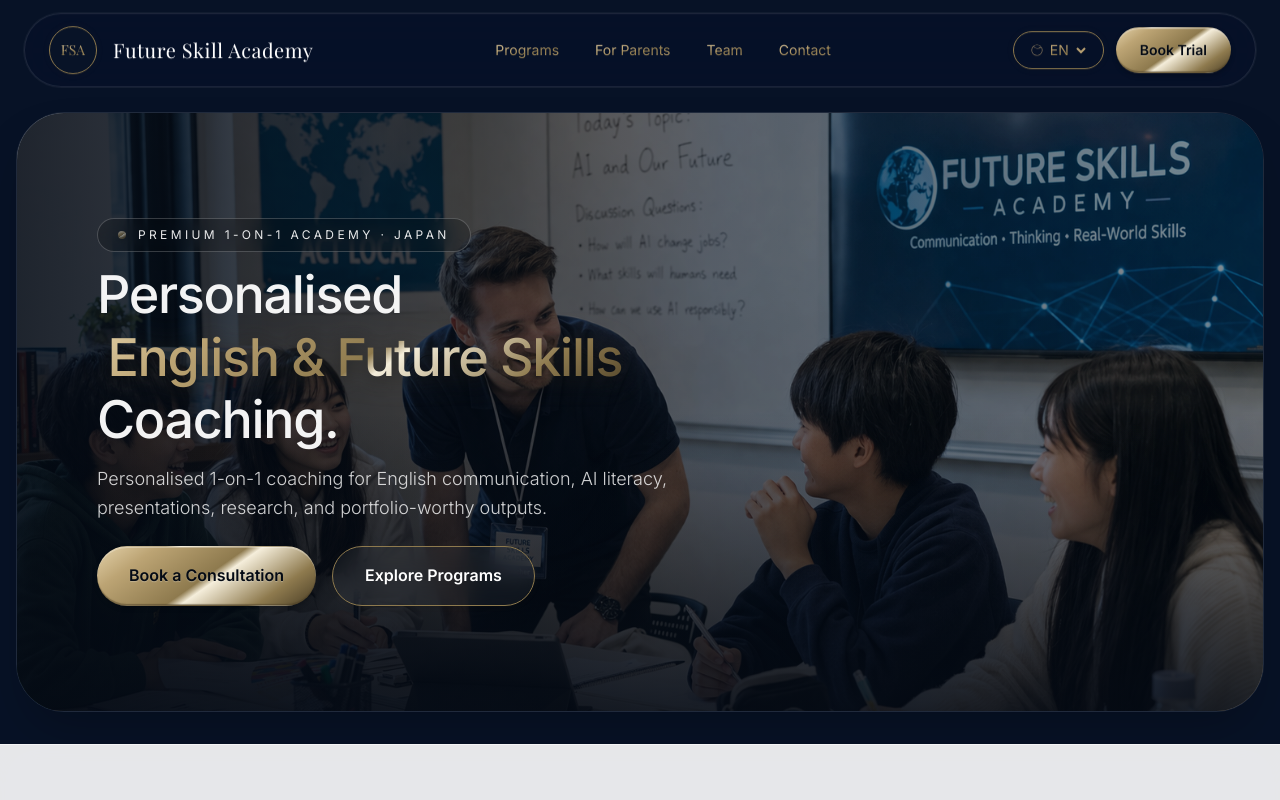
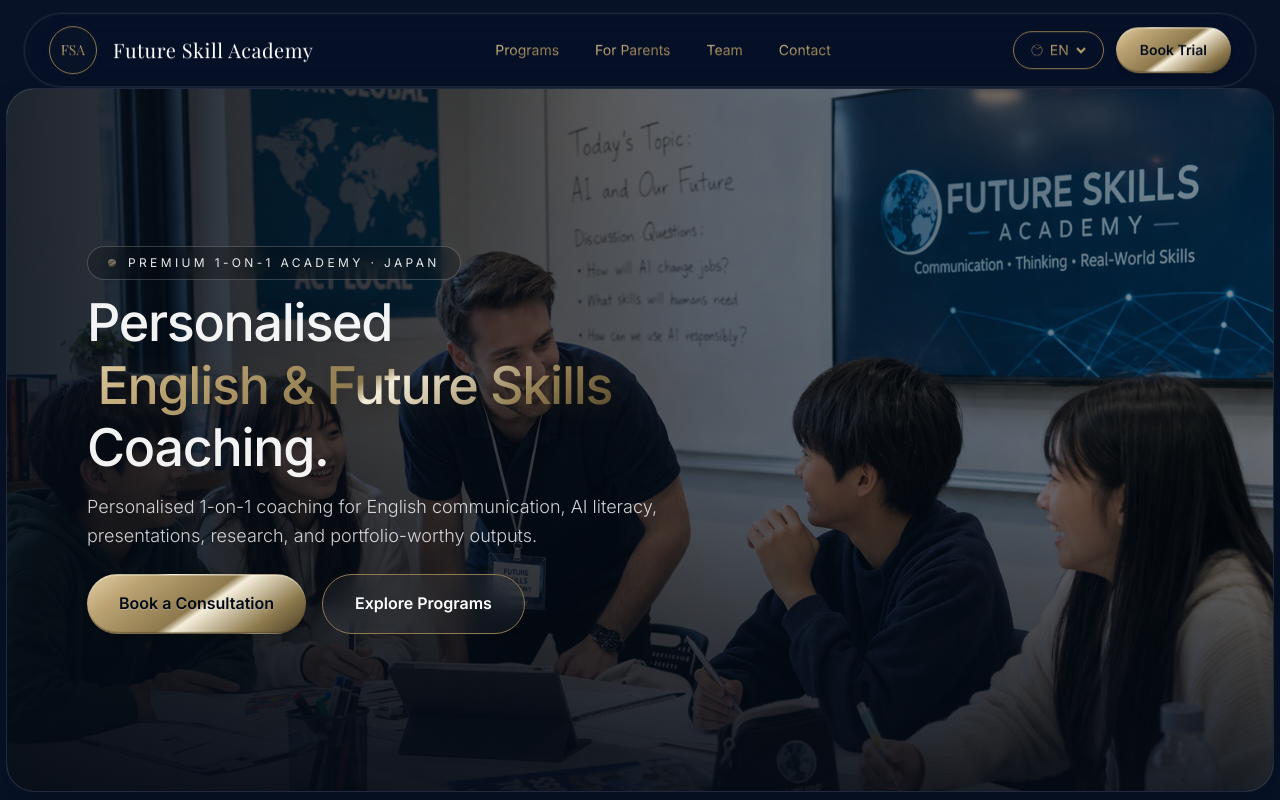
Before and after one commit to edwinyen225-creator/fsa-website, a Next.js app: page / in a window 1280 px wide. Shown: the top 800 px of the page. Built offline with nearby package versions, Linux system fonts and the light colour scheme.

Commit message:
Update FSA website content

```diff
--- a/src/app/page.tsx
+++ b/src/app/page.tsx
@@ -120,7 +120,7 @@
     <main className="min-h-screen bg-[#071226] text-white overflow-hidden">
 
       {/* ── Hero ─────────────────────────────────────────────────────────── */}
-      <section className="relative bg-[#071226] px-2 pt-24 pb-6 md:px-4 md:pt-28 md:pb-8">
+      <section className="relative bg-[#071226] px-1 pt-20 pb-2 md:px-1.5 md:pt-22 md:pb-3">
         {/* Navbar */}
         <header className="fixed top-0 left-0 right-0 z-50 px-6 py-4 pointer-events-none">
           <div className="mx-auto flex max-w-7xl items-center justify-between rounded-full border border-white/10 bg-[#061128]/70 px-6 py-3 backdrop-blur-xl animate-navbar-float ring-1 ring-white/5 pointer-events-auto">
@@ -150,7 +150,7 @@
         </header>
 
         {/* Hero Container (Rounded Image Area) */}
-        <div className="relative mx-auto flex min-h-[70vh] lg:min-h-[75vh] w-full max-w-[1400px] items-center justify-start overflow-hidden rounded-[32px] md:rounded-[48px] border border-white/10 shadow-2xl">
+        <div className="relative mx-auto flex min-h-[80vh] lg:min-h-[88vh] w-full max-w-[1920px] items-center justify-start overflow-hidden rounded-[20px] md:rounded-[28px] border border-white/10 shadow-2xl">
           {/* Base dark background (fallback) */}
           <div className="absolute inset-0 z-0 bg-gradient-to-b from-[#0B1833] to-[#050B16]" />
 
```
